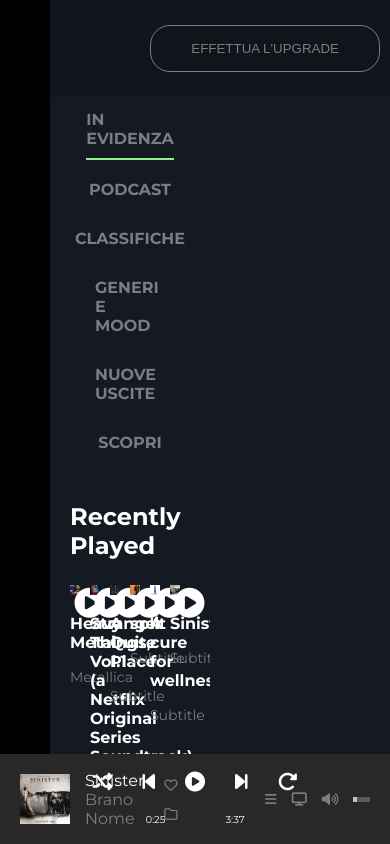
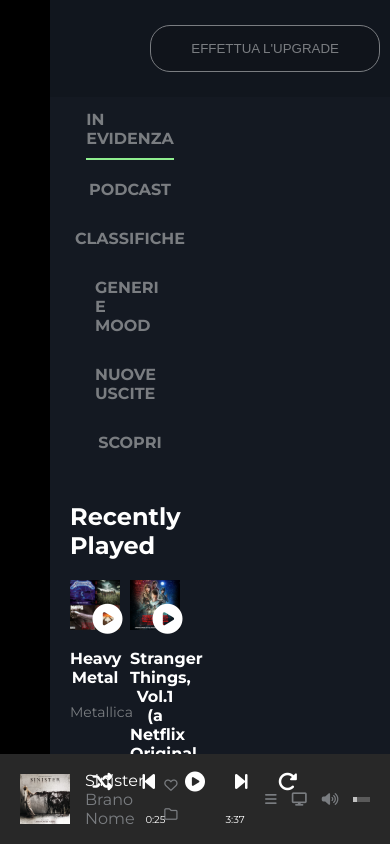
Before and after one commit to Skiotto93/html-css-spotifyweb, a plain HTML site: page index.html in a window 390 px wide. Drawn offline with Linux system fonts and the light colour scheme.

Commit message:
Aggiunta medie query a 1100 e 700px

```diff
--- a/css/style.css
+++ b/css/style.css
@@ -101,7 +101,6 @@ header button:hover, header a:hover {
 aside {
     width: 14.375rem;
     background-color: var(--sidebar-color);
-
 }
 .logo {
     padding: 1.5625rem 1.5625rem .9375rem 0;
@@ -253,6 +252,16 @@ main section {
     background-color: rgba(0, 0, 0, 0.3);
 
 }
+@media screen and (max-width: 1100px) {
+    .box {
+        width: calc(100% / 4 - 0.625rem);
+    }
+}
+@media screen and (max-width: 700px) {
+    .box {
+        width: calc(100% / 2 - 0.625rem);
+    }
+}
 /*-----------------
     FOOTER
 -----------------*/
--- a/index.html
+++ b/index.html
@@ -31,10 +31,12 @@
                         <nav>
                             <ul>
                                 <li>
-                                    <a href="#">
-                                        <img class="home" src="img/home.svg" alt="#">
-                                        <img class="logosmall" src="img/home.svg" alt="#"> Home
-                                    </a>
+                                    <div class="border-home">
+                                        <a href="#">
+                                            <img class="home" src="img/home.svg" alt="#">
+                                            <img class="logosmall" src="img/home.svg" alt="#"> Home
+                                        </a>
+                                    </div>
                                 </li>
                                 <li>
                                     <a href="#">
```
